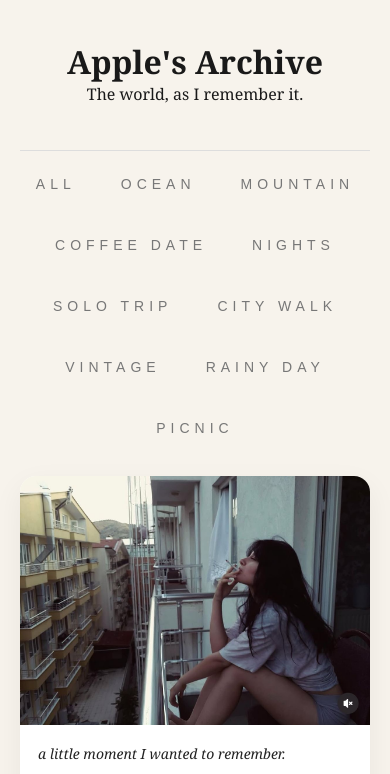
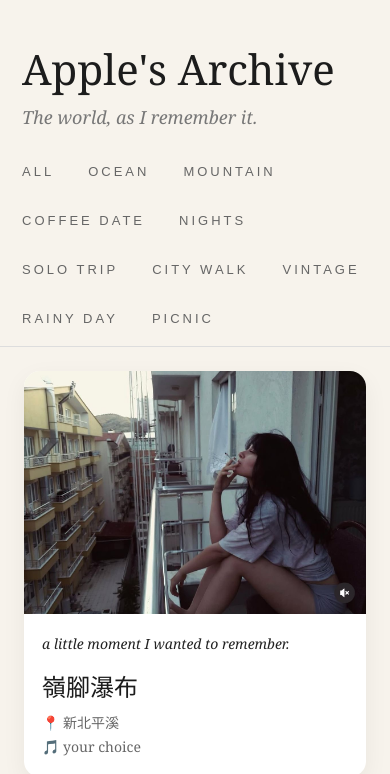
Before and after one commit to hheesnyy/apple-s-web, a plain HTML site: page index.html in a window 390 px wide. Shown: the top 774 px of the page. Drawn offline with Linux system fonts and the light colour scheme.

Commit message:
Update style.css

```diff
--- a/style.css
+++ b/style.css
@@ -6,83 +6,72 @@
 
 body{
     background:#f7f3ec;
-    color:#191919;
-    font-family: Georgia, serif;
+    color:#1c1c1c;
+    font-family:Georgia, serif;
 }
 
 header{
-    padding:60px 70px 30px;
-    text-align:center;
+    padding:55px 70px 25px;
+    border-bottom:1px solid #ddd;
 }
 
-.brand p{
-    font-size:12px;
-    letter-spacing:7px;
-    color:#888;
-    margin-bottom:20px;
-}
-
-.brand h1{
-    font-size:90px;
+.top h1{
+    font-size:58px;
     font-weight:400;
 }
 
-.brand h2{
-    font-size:22px;
+.top p{
+    margin-top:8px;
+    font-size:18px;
     font-style:italic;
-    font-weight:400;
     color:#777;
-    margin-top:10px;
 }
 
 nav{
-    margin-top:45px;
-    padding-top:25px;
-    border-top:1px solid #ddd;
-
+    margin-top:35px;
     display:flex;
-    justify-content:center;
-    gap:45px;
+    gap:34px;
     flex-wrap:wrap;
 }
 
 nav button{
     border:none;
     background:none;
-    font-size:14px;
-    letter-spacing:5px;
-    color:#777;
+    font-size:13px;
+    letter-spacing:3px;
+    color:#666;
     cursor:pointer;
 }
 
 nav button:hover{
-    color:#111;
+    color:black;
 }
 
 main{
     display:flex;
     gap:30px;
-    padding:30px 70px 80px;
+    padding:35px 70px;
 }
 
 .gallery{
+    flex:1;
     columns:3 280px;
     column-gap:24px;
-    flex:1;
 }
 
 .card{
     break-inside:avoid;
     margin-bottom:24px;
-    background:#fff;
+    background:white;
     border-radius:16px;
     overflow:hidden;
     cursor:pointer;
-    box-shadow:0 10px 30px rgba(0,0,0,0.06);
+    box-shadow:0 8px 25px rgba(0,0,0,0.06);
 }
 
 .card img{
     width:100%;
+    height:auto;
     display:block;
 }
 
@@ -91,14 +80,15 @@ main{
 }
 
 .card-content h3{
-    font-size:22px;
+    font-size:24px;
+    font-weight:400;
     margin-bottom:8px;
 }
 
 .card-content p{
     font-size:14px;
     color:#666;
-    line-height:1.6;
+    line-height:1.7;
 }
 
 .caption{
@@ -108,19 +98,16 @@ main{
 }
 
 .detail-panel{
+    display:none;
     width:390px;
     min-width:390px;
     height:calc(100vh - 120px);
     position:sticky;
-    top:40px;
-
+    top:35px;
     background:#fffaf3;
     border-radius:22px;
     padding:24px;
-
     box-shadow:0 20px 50px rgba(0,0,0,0.12);
-
-    display:none;
     overflow-y:auto;
 }
 
@@ -144,15 +131,16 @@ main{
     margin:20px 0;
 }
 
-.detail-mood{
+#detailMood{
     letter-spacing:4px;
     font-size:12px;
     color:#999;
     text-transform:uppercase;
 }
 
-.detail-panel h3{
+.detail-panel h2{
     font-size:36px;
+    font-weight:400;
     margin:12px 0;
 }
 
@@ -162,17 +150,11 @@ main{
     line-height:1.7;
 }
 
-blockquote{
-    margin:30px 0;
-    font-size:22px;
-    font-style:italic;
-    line-height:1.5;
-}
-
-#detailMap{
+#detailMap,
+#detailThread{
     display:block;
-    margin-top:25px;
-    padding:16px;
+    margin-top:18px;
+    padding:14px;
     border-radius:999px;
     background:#111;
     color:white;
@@ -181,23 +163,23 @@ blockquote{
 }
 
 @media(max-width:900px){
-    .brand h1{
-        font-size:54px;
+    header{
+        padding:40px 22px 20px;
+    }
+
+    .top h1{
+        font-size:42px;
     }
 
     main{
         flex-direction:column;
-        padding:20px;
+        padding:24px;
     }
 
     .detail-panel{
         width:100%;
         min-width:0;
+        height:auto;
         position:relative;
-        height:auto;
-    }
-
-    header{
-        padding:40px 20px 20px;
     }
 }
```
